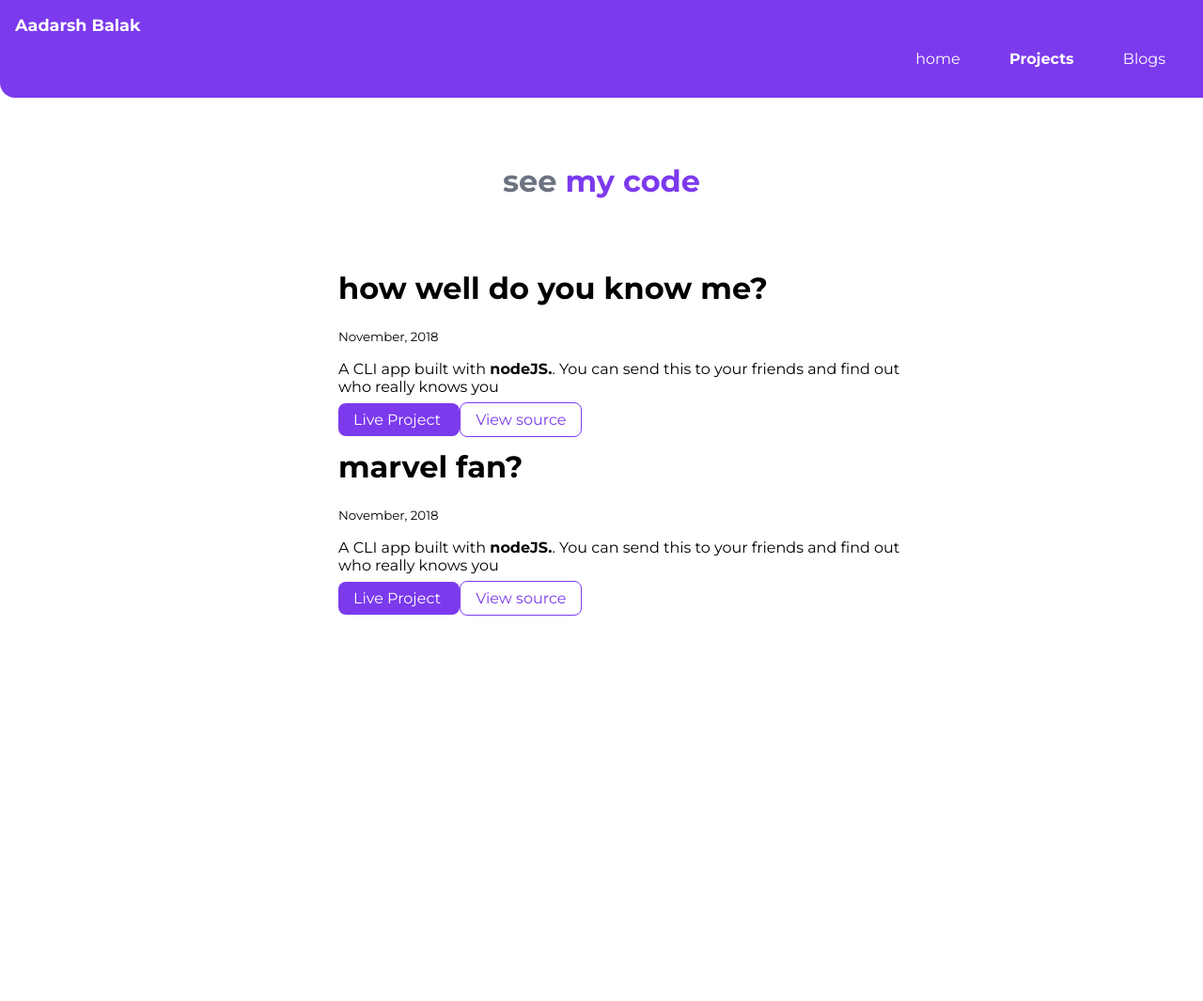
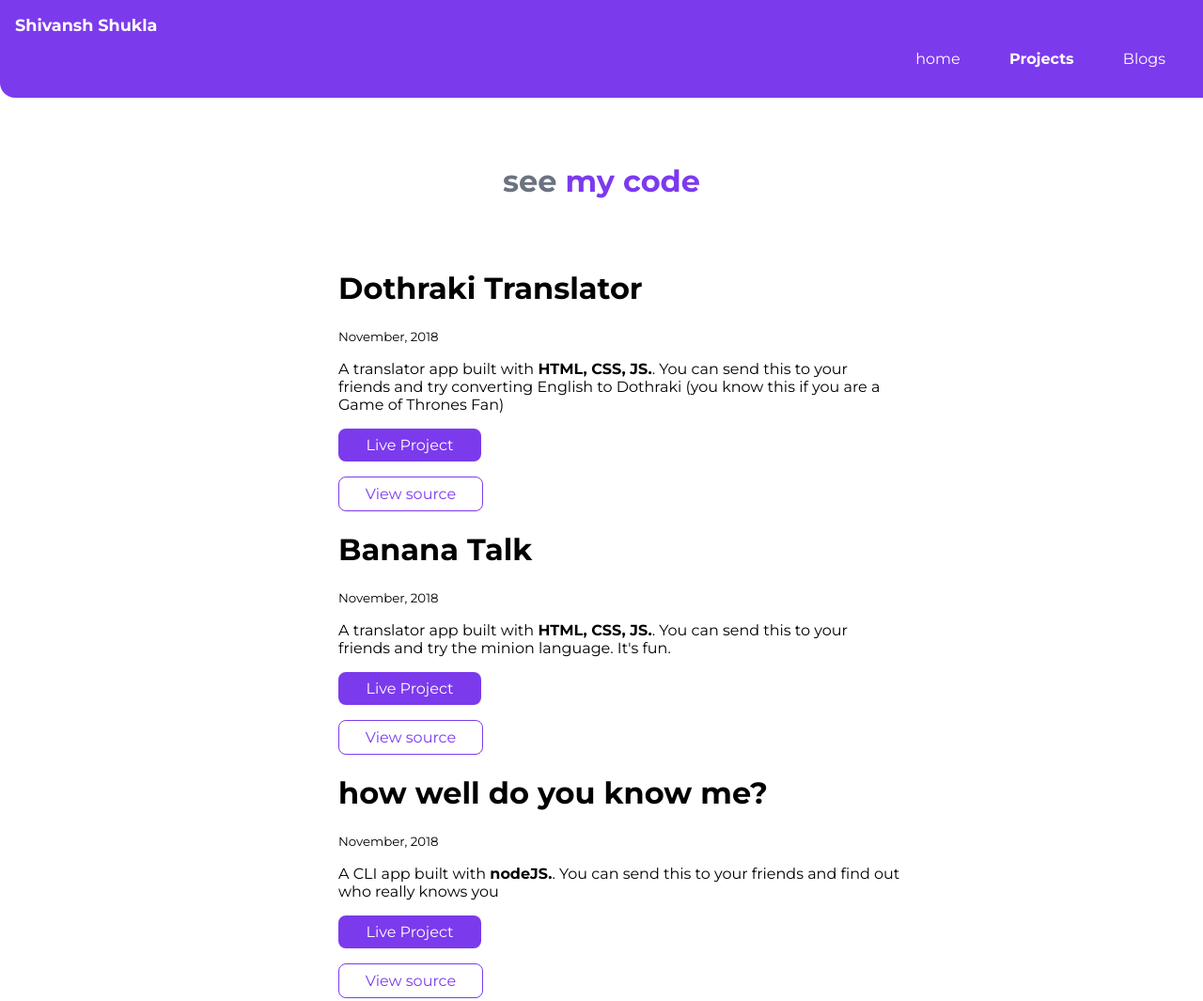
Before and after one commit to Anurag30112003/Portfolio, a plain HTML site: page projects.html in a window 1280 px wide. Shown: the top 1065 px of the page at 94% size. Before the commit the page ends 800 px from the top, so only its background shows below. Drawn offline with Linux system fonts and the light colour scheme.

Commit message:
Added new projects

```diff
--- a/projects.html
+++ b/projects.html
@@ -5,12 +5,12 @@
     <meta http-equiv="X-UA-Compatible" content="IE=edge" />
     <meta name="viewport" content="width=device-width, initial-scale=1.0" />
     <link href="/styles.css" rel="stylesheet" />
-    <title>Projects | Aadarsh Balak</title>
+    <title>Projects | Shivansh Shukla</title>
   </head>
 
   <body>
     <nav class="navigation container">
-      <div class="nav-brand">Aadarsh Balak</div>
+      <div class="nav-brand">Shivansh Shukla</div>
       <ul class="list-non-bullet nav-pills">
         <li class="list-item-inline">
           <a class="link" href="/">home</a>
@@ -34,15 +34,49 @@
     <ul class="list-non-bullet">
       <li>
         <div class="container container-center">
+          <h1>Dothraki Translator </h1>
+          <small> November, 2018 </small>
+          <p>
+            A translator app built with <strong> HTML, CSS, JS.</strong>. You can send this to
+            your friends and try converting English to Dothraki (you know this if you are a Game of Thrones Fan)
+          </p>
+          <a class="link link-primary link-nextLine" href=""> Live Project </a>
+          <a
+            class="link link-secondary link-nextLine"
+            href="https://github.com/theprogrammerinyou"
+          >
+            View source
+          </a>
+        </div>
+      </li>
+      <li>
+        <div class="container container-center">
+          <h1> Banana Talk </h1>
+          <small> November, 2018 </small>
+          <p>
+            A translator app built with <strong> HTML, CSS, JS.</strong>. You can send this to
+            your friends and try the minion language. It's fun.
+          </p>
+          <a class="link link-primary link-nextLine" href=""> Live Project </a>
+          <a
+            class="link link-secondary link-nextLine"
+            href="https://github.com/theprogrammerinyou"
+          >
+            View source
+          </a>
+        </div>
+      </li>
+      <li>
+        <div class="container container-center">
           <h1>how well do you know me?</h1>
           <small> November, 2018 </small>
           <p>
             A CLI app built with <strong> nodeJS.</strong>. You can send this to
             your friends and find out who really knows you
           </p>
-          <a class="link link-primary" href=""> Live Project </a>
+          <a class="link link-primary link-nextLine" href=""> Live Project </a>
           <a
-            class="link link-secondary"
+            class="link link-secondary link-nextLine"
             href="https://github.com/theprogrammerinyou"
           >
             View source
@@ -57,9 +91,9 @@
             A CLI app built with <strong> nodeJS.</strong>. You can send this to
             your friends and find out who really knows you
           </p>
-          <a class="link link-primary" href=""> Live Project </a>
+          <a class="link link-primary link-nextLine" href=""> Live Project </a>
           <a
-            class="link link-secondary"
+            class="link link-secondary link-nextLine"
             href="https://github.com/theprogrammerinyou"
           >
             View source
--- a/styles.css
+++ b/styles.css
@@ -41,6 +41,13 @@ hr {
   color: var(--primary-color);
   border-radius: 0.5rem;
   border: 1px solid var(--primary-color);
+}
+
+.link-nextLine{
+  display: block;
+  width: 20%;
+  text-align: center;
+  margin: 1rem 0rem;
 }
 
 .list-non-bullet {
```
Also changed, not shown: blogs.html (+6 -6 lines), index.html (+2 -2 lines).
